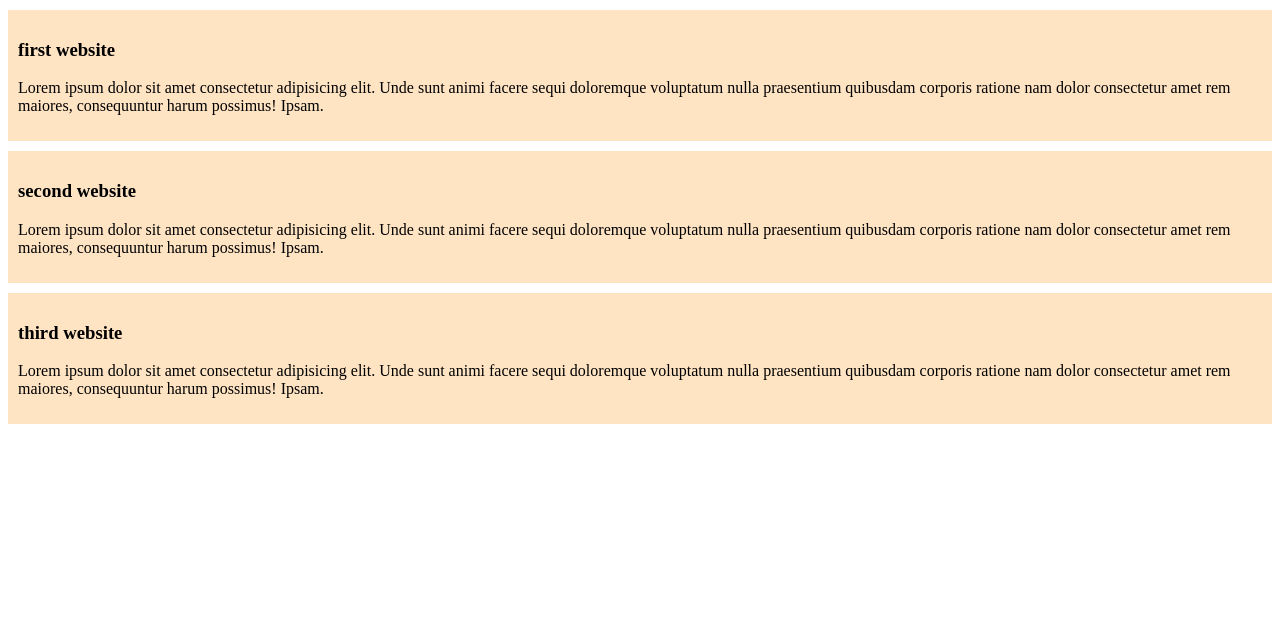
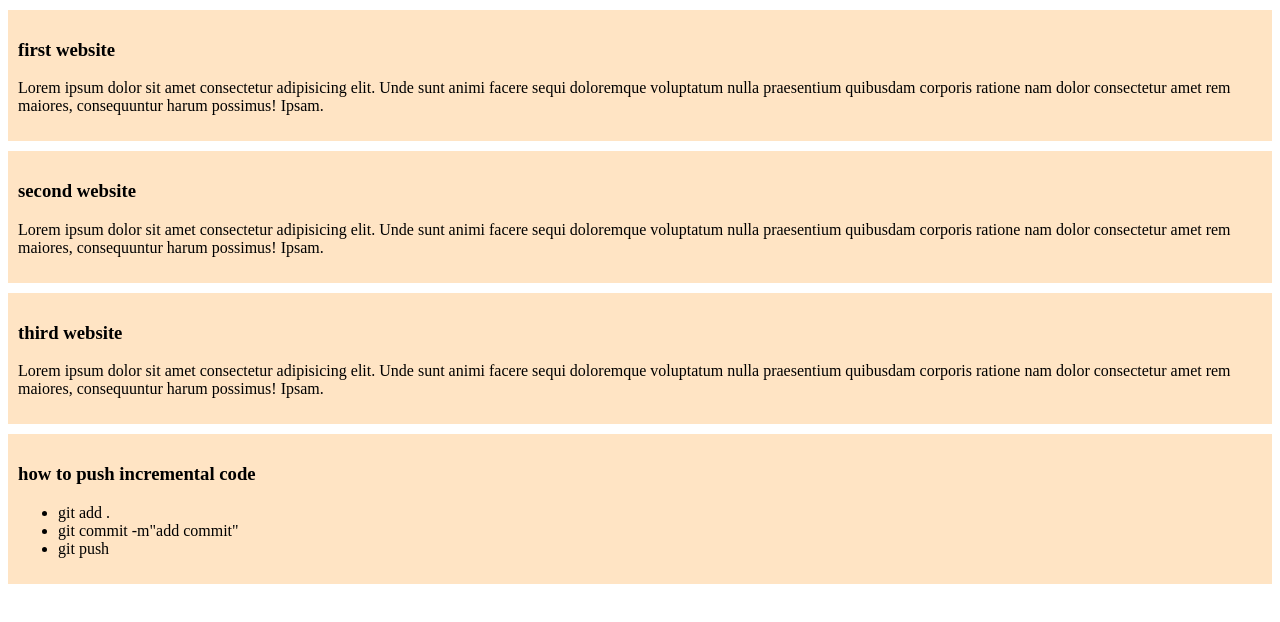
Before and after one commit to tusmi111/my-tusmi-repo, a plain HTML site: page index.html in a window 1280 px wide. Drawn offline with Linux system fonts and the light colour scheme.

Commit message:
adding commit

```diff
--- a/index.html
+++ b/index.html
@@ -21,6 +21,14 @@
         <h3>third website</h3>
         <p>Lorem ipsum dolor sit amet consectetur adipisicing elit. Unde sunt animi facere sequi doloremque voluptatum nulla praesentium quibusdam corporis ratione nam dolor consectetur amet rem maiores, consequuntur harum possimus! Ipsam.</p>
     </div>
+    <div>
+        <h3>how to push incremental code</h3>
+        <ul>
+            <li>git add .</li>
+            <li>git commit -m"add commit"</li>
+            <li>git push</li>
+        </ul>
+    </div>
 
 </body>
 </html>
```
